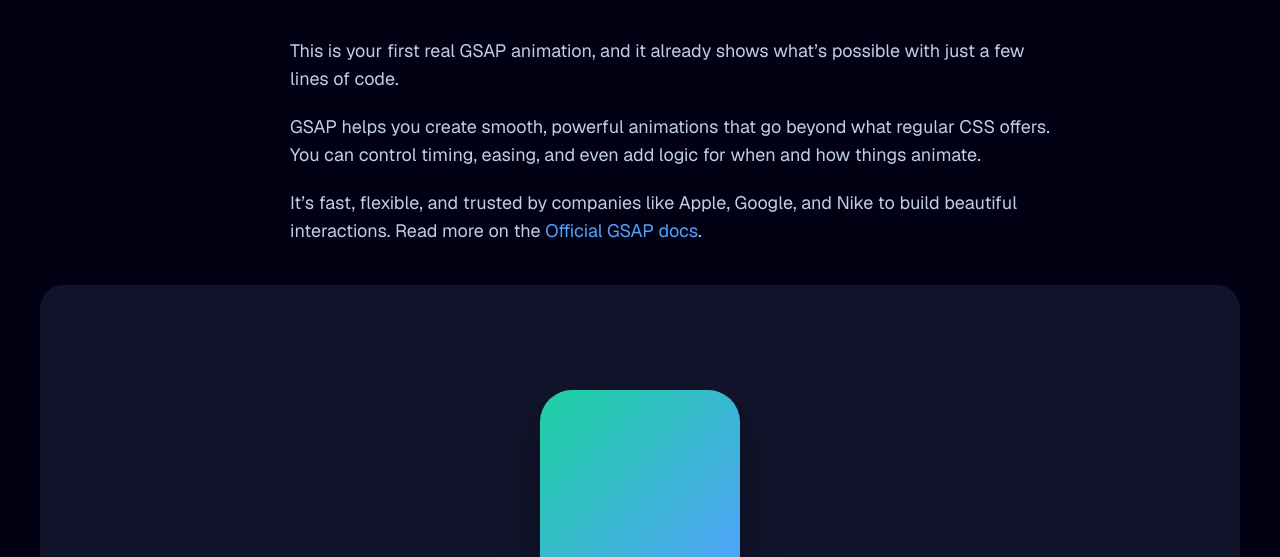
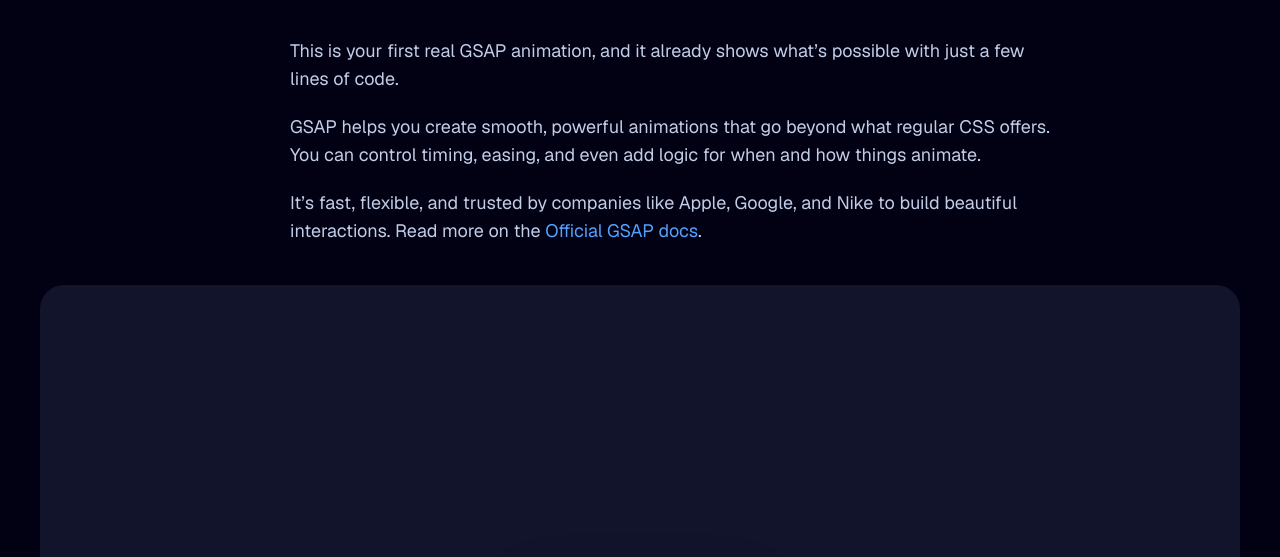
Before and after one commit to MehediRobin/JSMastery-Pro---GSAP-Animations, a website built with Vite: page pages/01a_your-first-animation/index.html in a window 1280 px wide. Shown: the part 211-768 px from the top of the page. Built offline with nearby package versions, Linux system fonts and the light colour scheme.

Commit message:
First Animation

```diff
--- a/pages/01a_your-first-animation/index.html
+++ b/pages/01a_your-first-animation/index.html
@@ -1,4 +1,4 @@
-<!DOCTYPE html>
+<!doctype html>
 <html lang="en">
   <head>
     <meta charset="UTF-8" />
@@ -51,7 +51,7 @@
       </div>
 
       <!-- GSAP CDN -->
-      <script src="https://cdn.jsdelivr.net/npm/gsap@3.13.0/dist/gsap.min.js"></script>
+      <script src="https://cdn.jsdelivr.net/npm/gsap@3.15/dist/gsap.min.js"></script>
 
       <script type="module" src="script.js"></script>
     </main>
--- a/pages/01a_your-first-animation/script.js
+++ b/pages/01a_your-first-animation/script.js
@@ -0,0 +1,14 @@
+gsap.to(".card", {
+  opacity: 1,
+  scale: 1,
+  y: 200,
+  duration: 5,
+  onComplete: () => {
+    gsap.to(".card", {
+      y: -10,
+      repeat: -1,
+      yoyo: true,
+      duration: 0.5,
+    });
+  },
+});
--- a/pages/01a_your-first-animation/style.css
+++ b/pages/01a_your-first-animation/style.css
@@ -4,6 +4,6 @@
   background: linear-gradient(135deg, #1dd1a1, #54a0ff);
   border-radius: 40px;
   box-shadow: 0 20px 50px rgba(0, 0, 0, 0.3);
-  opacity: 1;
+  opacity: 0;
   transform: scale(0.8);
 }
```
